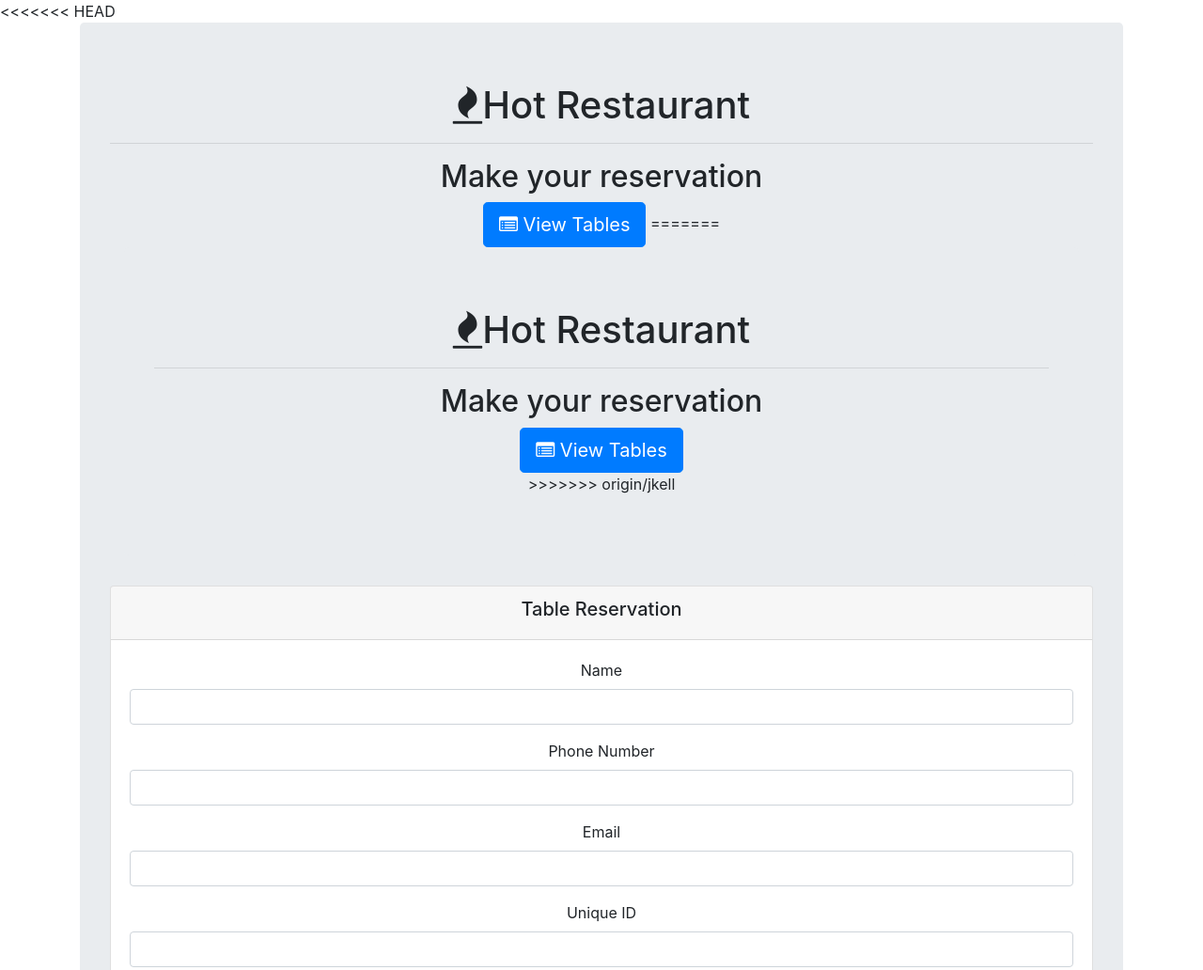
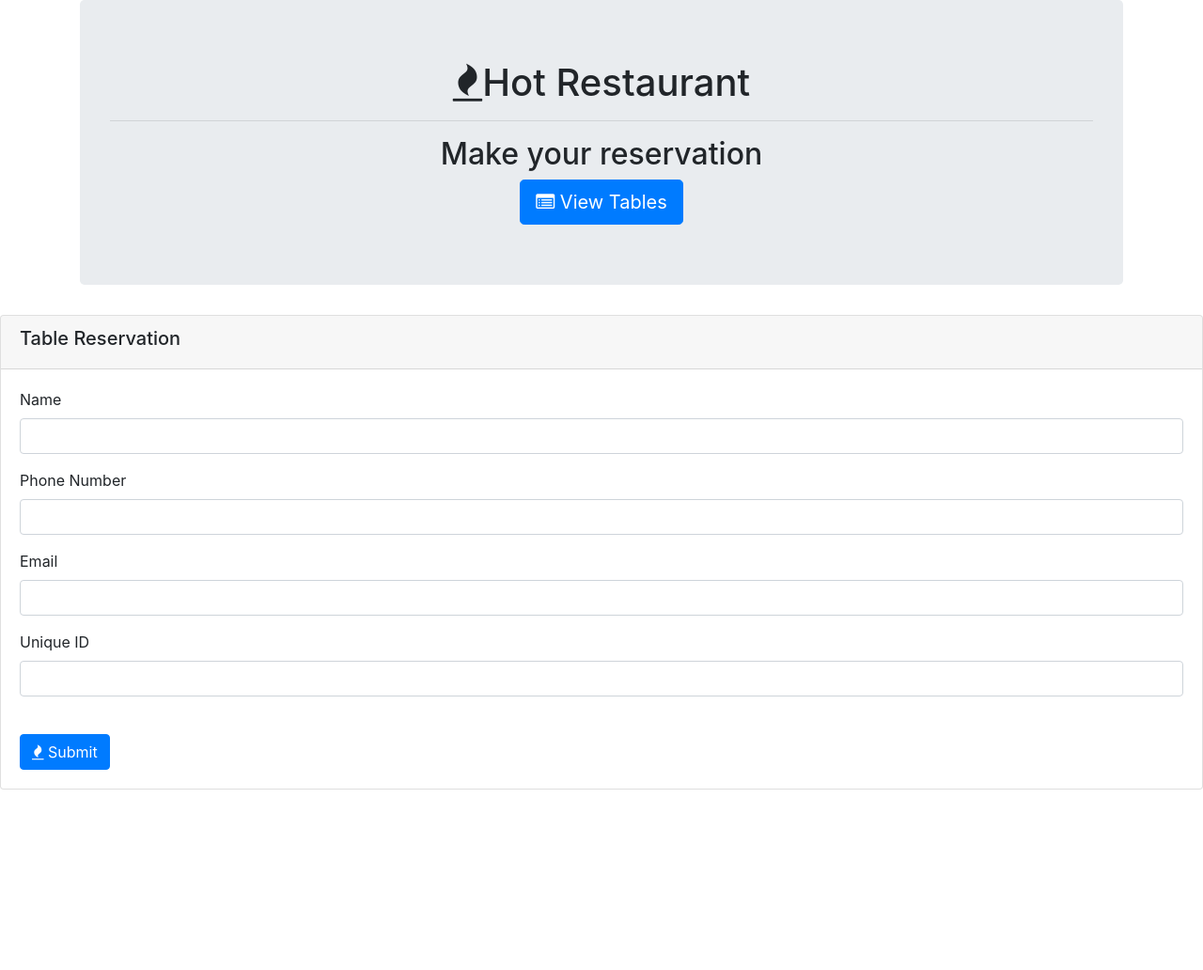
Before and after one commit to iorellana21/hot-restaurant, a website: page reservationform.html in a window 1280 px wide. Shown: the top 1032 px of the page at 94% size. After the commit the page ends 840 px from the top, so only its background shows below. Drawn offline with nearby package versions, Linux system fonts and the light colour scheme.

Commit message:
current changes

```diff
--- a/index.html
+++ b/index.html
@@ -7,7 +7,9 @@
     <title>Hot Restaurant</title>
     <link href="https://cdn.jsdelivr.net/npm/bootstrap@5.0.0-beta2/dist/css/bootstrap.min.css" rel="stylesheet"
         integrity="sha384-BmbxuPwQa2lc/FVzBcNJ7UAyJxM6wuqIj61tLrc4wSX0szH/Ev+nYRRuWlolflfl" crossorigin="anonymous">
-    <link rel="stylesheet" href="style.css">
+        <link rel="stylesheet"
+        href="https://stackpath.bootstrapcdn.com/font-awesome/4.7.0/css/font-awesome.min.css">
+    <link rel="stylesheet" href="style.css" />
 </head>
 
 <body>
@@ -33,14 +35,8 @@
 
     </div>
     <div class="footer-div">
-<<<<<<< HEAD
         <a href="/api/reservations">API table link</a>
         <a href="/api/waitlist">API Wait list</a>
-=======
-        <a href="">API table link</a>
-        |
-        <a href="">API Wait list</a>
->>>>>>> origin/jsantoyo
     </div>
     <script src="https://cdn.jsdelivr.net/npm/bootstrap@5.0.0-beta2/dist/js/bootstrap.bundle.min.js"
         integrity="sha384-b5kHyXgcpbZJO/tY9Ul7kGkf1S0CWuKcCD38l8YkeH8z8QjE0GmW1gYU5S9FOnJ0"
--- a/reservationform.html
+++ b/reservationform.html
@@ -17,16 +17,6 @@
 
     <body>
 
-<<<<<<< HEAD
-      <div class="container">
-        <div class="jumbotron">
-          <h1 class="text-center"><span class="fa fa-fire"></span>Hot Restaurant</h1>
-          <hr>
-          <h2 class="text-center">Make your reservation</h2>
-          <div class="text-center">
-            <a href="/"><button class="btn btn-primary btn-lg"><span class="fa fa-list-alt"></span> View
-                Tables</button></a>
-=======
         <div class="container">
           <div class="jumbotron">
             <h1 class="text-center"><span class="fa fa-fire"></span>Hot Restaurant</h1>
@@ -35,7 +25,6 @@
             <div class="text-center">
             <a href="/currentreservations.html"><button class="btn btn-primary btn-lg"><span class="fa fa-list-alt"></span> View Tables</button></a>
             </div>
->>>>>>> origin/jkell
           </div>
         </div>
         <div class="row">
```
